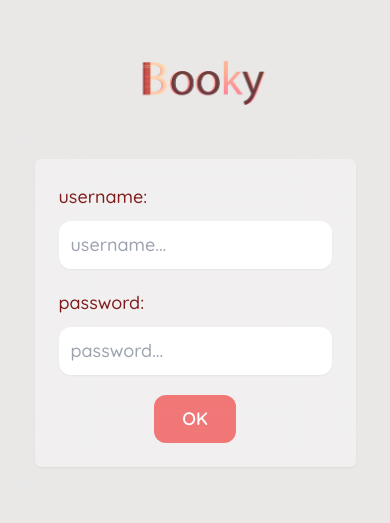
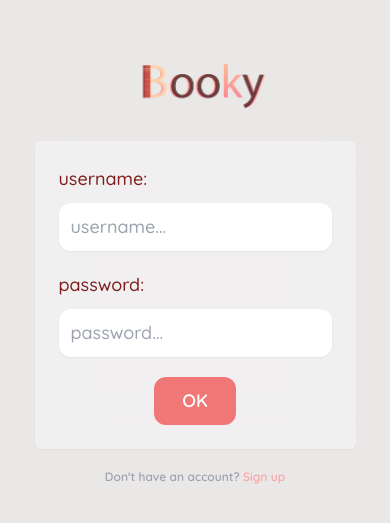
Before and after one commit to Oussama-Aouina/bookycode, a Next.js app: page /signin in a window 390 px wide. Shown: the part 159-682 px from the top of the page. Built offline with nearby package versions, Linux system fonts and the light colour scheme.

Commit message:
fixing the responsivness of the signup form on apple devices

```diff
--- a/src/app/signin/page.tsx
+++ b/src/app/signin/page.tsx
@@ -1,9 +1,19 @@
+import Link from 'next/link';
 import SigninForm from './signinform';
 
 export default function SigninPage() {
     return (
-        <div className="flex w-full flex-col items-center border p-5 ">
+        <div className="flex w-full flex-col items-center  ">
             <SigninForm />
+            <span className="mt-5 text-xs font-semibold text-gray-400">
+                Don't have an account?{' '}
+                <Link
+                    href="/signup"
+                    className="text-red-300 hover:text-red-600"
+                >
+                    Sign up
+                </Link>
+            </span>
         </div>
     );
 }
--- a/src/app/signup/signupform.tsx
+++ b/src/app/signup/signupform.tsx
@@ -1,9 +1,9 @@
 export default function SignupForm() {
     return (
         <div className="max-w-[745px] justify-center rounded-md bg-neutral-100 bg-opacity-60 px-11 py-12 shadow-sm backdrop-blur-[27.5px] max-md:px-5">
-            <div className="max-md: flex gap-5 max-md:flex-col max-md:gap-0">
-                <div className="flex w-[35%] flex-col max-md:ml-0 max-md:w-full">
-                    <div className="my-auto flex w-full flex-col justify-center self-stretch whitespace-nowrap rounded-[200px] border-2 border-dashed border-stone-600 border-opacity-40 bg-zinc-300 bg-opacity-0 px-20 py-12 text-lg font-medium text-pink-900 shadow-sm max-md:mt-10 max-md:px-5">
+            <div className="max-md: flex gap-5 max-md:flex-col max-md:items-center max-md:gap-0 ">
+                <div className="flex h-auto w-[35%] cursor-pointer flex-col max-md:ml-0 max-md:w-1/2 max-md:rounded-full">
+                    <div className="my-auto flex w-full flex-col items-center justify-center self-stretch whitespace-nowrap rounded-full border-2 border-dashed border-stone-600 border-opacity-40 bg-zinc-300 bg-opacity-0 px-20 py-12 text-lg font-medium text-pink-900 shadow-sm max-md:mt-10 max-md:rounded-full max-md:p-5 ">
                         <img
                             loading="lazy"
                             src="https://cdn.builder.io/api/v1/image/assets/TEMP/b625f13b3623be5d7bbe6a731cbef14bf09fdcb4211ce7be9e471f8659b2e9fa?apiKey=e523dd2b0fa04ae38e0bed12183ccf1a&"
```
